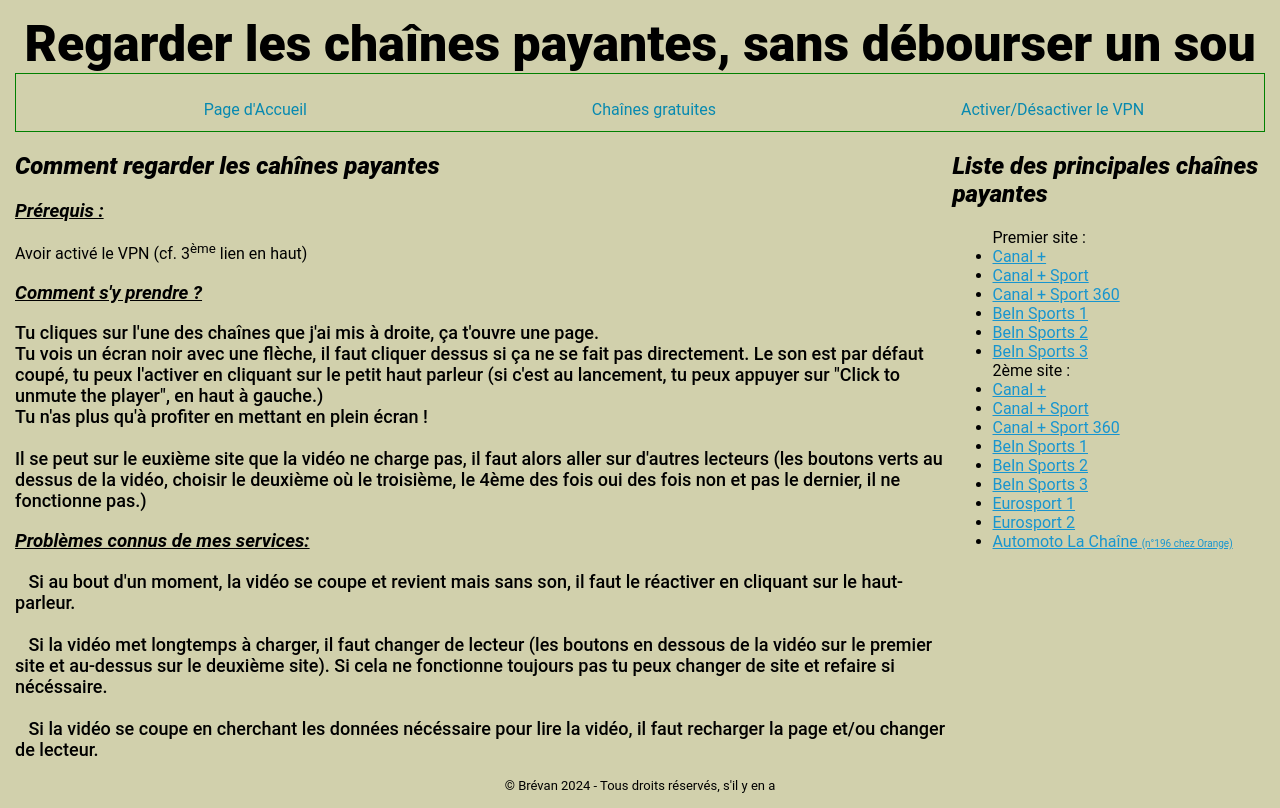
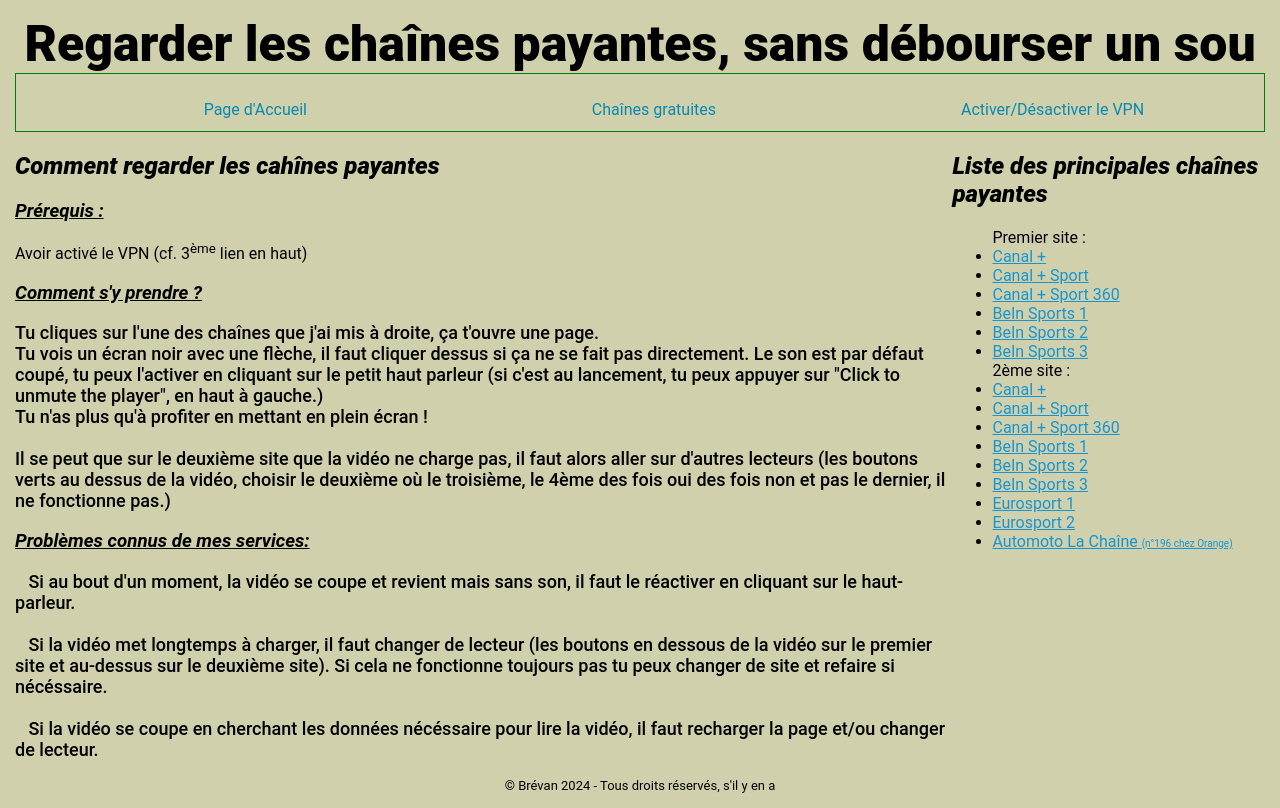
Before and after one commit to brevan29/RegarderTV, a plain HTML site: page ChainesPayantes/index.html in a window 1280 px wide. Drawn offline with Linux system fonts and the light colour scheme.

Commit message:
Update index.html

```diff
--- a/ChainesPayantes/index.html
+++ b/ChainesPayantes/index.html
@@ -26,7 +26,7 @@
 			Le son est par défaut coupé, tu peux l'activer en cliquant sur le petit haut parleur (si c'est au lancement, tu peux appuyer sur "Click to unmute the player", en haut à gauche.)<br>
 			Tu n'as plus qu'à profiter en mettant en plein écran !<br>
 			<br>
-			<span id="particulier">Il se peut sur le euxième site que la vidéo ne charge pas, il faut alors aller sur d'autres lecteurs (les boutons verts au dessus de la vidéo, choisir le deuxième où le troisième, le 4ème des fois oui des fois non et pas le dernier, il ne fonctionne pas.)</span>
+			<span id="particulier">Il se peut que sur le deuxième site que la vidéo ne charge pas, il faut alors aller sur d'autres lecteurs (les boutons verts au dessus de la vidéo, choisir le deuxième où le troisième, le 4ème des fois oui des fois non et pas le dernier, il ne fonctionne pas.)</span>
 		</p>
 		<h3>Problèmes connus de mes services:</h3>
 		<p>
```
